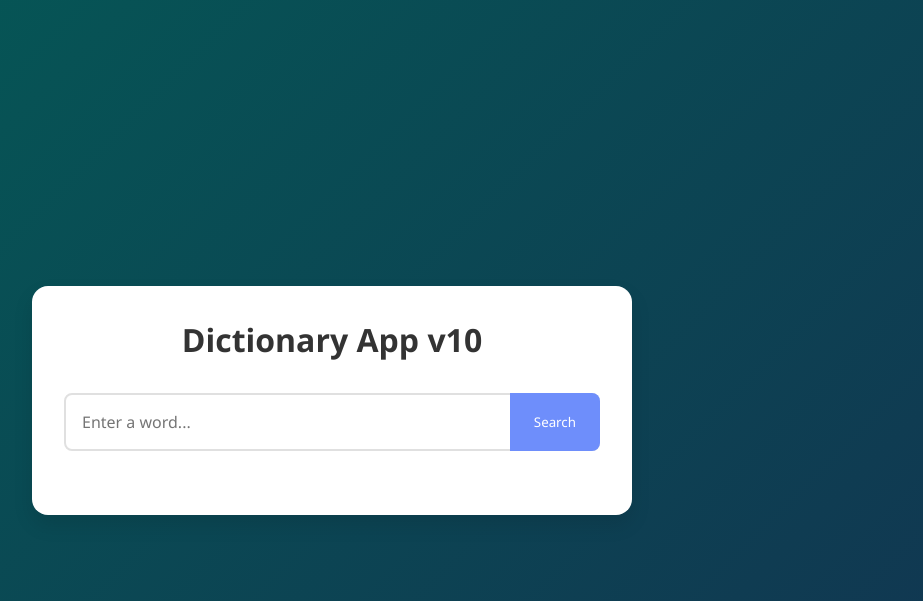
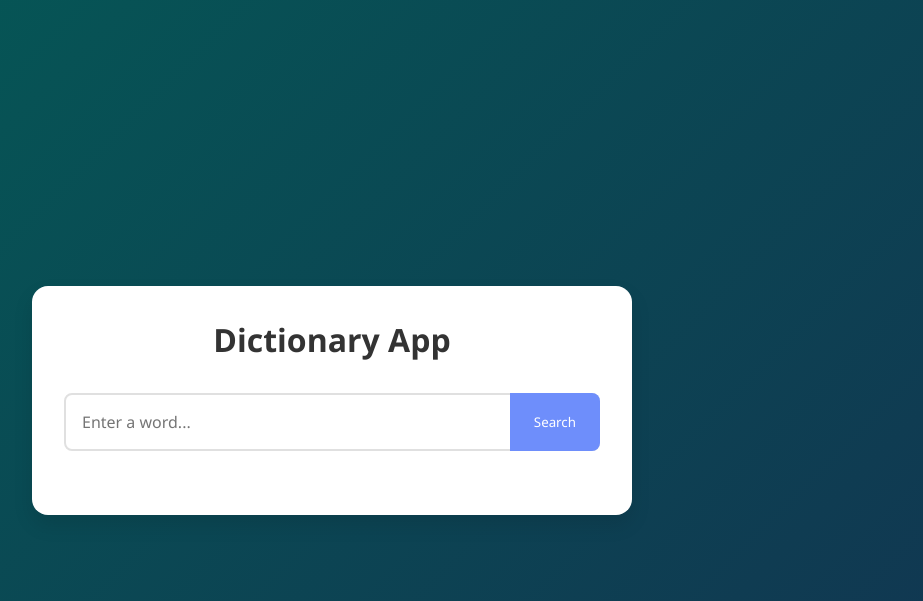
Before and after one commit to mousafattash/unix_project, a PHP site: page / in a window 1280 px wide. Shown: the top 601 px of the page, without its empty margins (308-1231 px from the left). Run offline with PHP 8.4, Linux system fonts and the light colour scheme; data that the repository does not hold is empty.

Commit message:
Automated commit by script

```diff
--- a/sites/index.php
+++ b/sites/index.php
@@ -46,7 +46,7 @@ $conn->close();
 </head>
 <body>
     <div class="container">
-        <h1>Dictionary App v10</h1>
+        <h1>Dictionary App</h1>
         <form method="post" action="">
             <div class="search-box">
                 <input type="text" name="word" id="searchInput" placeholder="Enter a word..." required>
```
